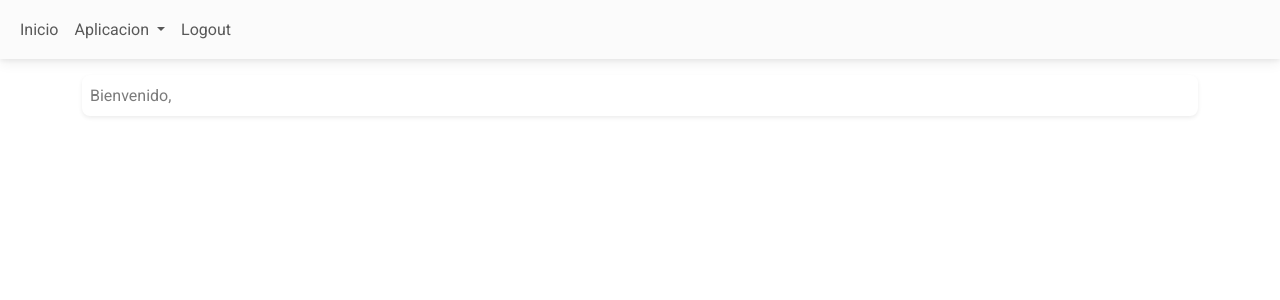
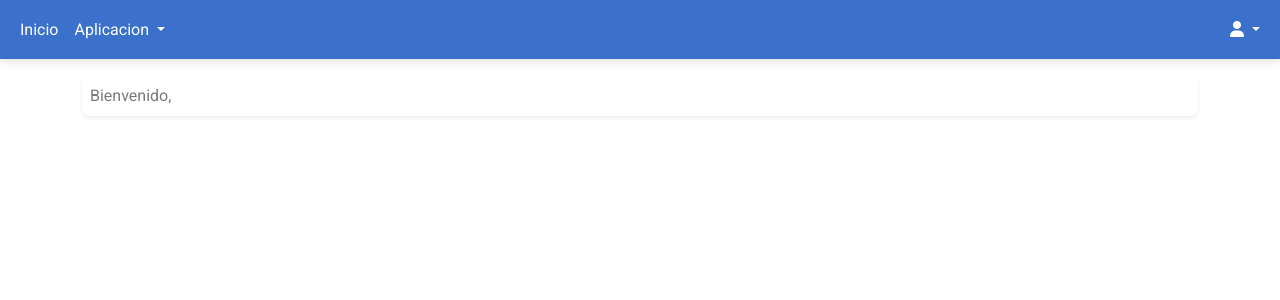
Before and after one commit to hugomrj/hnasociados, a Django app: page /home/ in a window 1280 px wide. Shown: the top 300 px of the page. Run offline with Django 5.2, Linux system fonts and the light colour scheme.

Commit message:
20250210h2356

```diff
--- /dev/null
+++ b/static/css/color.css
@@ -0,0 +1,63 @@
+/* Colores base */
+:root {
+    --primary-bg: #1E88E5;
+    --secondary-bg: #00695C;
+    --tertiary-bg: #1ae5de;
+
+    --primary-color: #1E88E5;
+    --secondary-color: #00695C;
+    --tertiary-color: #1ae5de;
+
+}
+
+
+
+/* para fondo */
+/*
+.bg-primary {
+    background-color: var(--primary-color);
+    border-color: var(--primary-color);
+    color: white;
+    --mdb-btn-bg: var(--primary-color);
+}
+*/
+
+/* Estilos de los botones */
+/*
+.btn-primary {
+    --mdb-btn-bg: var(--primary-color);
+    --mdb-btn-border-color: var(--primary-color);
+    --mdb-btn-hover-bg: var(--secondary-color);
+    --mdb-btn-hover-border-color: var(--secondary-color);
+    --mdb-btn-text-color: white;
+}
+*/
+
+
+/* Estilos de la navbar */
+.navbar-dark {
+    --mdb-navbar-color: white !important; /* Texto blanco */
+    --mdb-navbar-link-color: white !important; /* Enlaces blancos */
+    --mdb-navbar-link-hover-color: var(--primary-color) !important; /* Color al pasar el mouse sobre los enlaces */
+    --mdb-navbar-toggler-icon-color: white !important; /* Color del ícono del menú hamburguesa */
+}
+
+.navbar-dark .navbar-nav .nav-dark:hover {
+    color: white!important; /* Asegura que el color al pasar el mouse sea el deseado */
+}
+
+
+.nav-link.dropdown-toggle.show {
+    color: white !important; /* Texto blanco */
+}
+
+
+
+
+
+
+.bg-secondary {
+    --mdb-bg-opacity: 1; /* Asegura que el color de fondo sea sólido */
+    background-color: var(--secondary-color)!important;
+    color: white !important; /* Color del texto */
+}
--- a/static/css/styles.css
+++ b/static/css/styles.css
@@ -68,14 +68,3 @@ input[type="number"] {
         padding: 10px;
     }
 }
-
-
-
-
-
-
-
-.bg-primary {
-    --mdb-text-opacity: 1;
-    color: rgba(var(--mdb-primary-rgb), var(--mdb-text-opacity)) !important;
-  }
--- a/templates/base.html
+++ b/templates/base.html
@@ -58,7 +58,7 @@
 
 
     <link rel="stylesheet" href="{% static 'css/styles.css' %}">
-
+    <link rel="stylesheet" href="{% static 'css/color.css' %}">
 
 </head>
 
--- a/templates/nav.html
+++ b/templates/nav.html
@@ -1,4 +1,4 @@
-<nav class="navbar navbar-expand-lg navbar-light bg-body-tertiary">
+<nav class="navbar navbar-expand-lg navbar-dark bg-primary">
   <!-- Container wrapper -->
   <div class="container-fluid">
     <!-- Toggle button -->
@@ -24,7 +24,7 @@
         </li>
 
         <!-- Navbar dropdown -->
-        <li class="nav-item dropdown">
+        <li class="nav-item dropdown ">
           <a
             data-mdb-dropdown-init
             class="nav-link dropdown-toggle"
@@ -35,29 +35,63 @@
           >
             Aplicacion
           </a>
+
           <!-- Dropdown menu -->
-          <ul class="dropdown-menu" aria-labelledby="navbarDropdown">
-            <li>
-              <a class="dropdown-item" href="#">Action</a>
-            </li>
-            <li>
-              <a class="dropdown-item" href="#">Another action</a>
-            </li>
+          <ul class="dropdown-menu " aria-labelledby="navbarDropdown"
+            data-mdb-theme="dark">
+
+
             <li><hr class="dropdown-divider" /></li>
             <li>
-              <a class="dropdown-item" href="#">Something else here</a>
+              <a class="dropdown-item" href="#">Clientes</a>
             </li>
           </ul>
         </li>
 
-        <li class="nav-item">
-          <a class="nav-link" href="/logout/">Logout</a>
-        </li>
+
+
 
       </ul>
-      <!-- Left links -->
+
     </div>
     <!-- Collapsible wrapper -->
-  </div>
+
+
+
+
+    <!-- Right elements -->
+    <div class="d-flex align-items-center">
+
+
+      <ul class="navbar-nav d-flex flex-row">
+        <!-- Icon dropdown -->
+        <li class="nav-item me-3 me-lg-0 dropdown">
+          <a data-mdb-dropdown-init="" class="nav-link dropdown-toggle"
+            href="#" id="navbarDropdown" role="button" aria-expanded="false"
+            data-mdb-dropdown-initialized="true">
+            <i class="fas fa-user"></i>
+          </a>
+          <ul class="dropdown-menu" aria-labelledby="navbarDropdown"
+            style="position: absolute; inset: 0px auto auto 0px; margin: 0px; transform: translate3d(0px, 43.6364px, 0px);"
+            data-popper-placement="bottom-start"
+            data-mdb-popper="null"
+            data-mdb-theme="dark"
+            >
+
+            <li>
+              <a class="dropdown-item" href="/logout/">Salir</a>
+            </li>
+            <li><hr class="dropdown-divider"></li>
+
+          </ul>
+        </li>
+        <!-- Icon dropdown -->
+      </ul>
+
+    </div>
+    <!-- Right elements -->
+
+
+    </div>
   <!-- Container wrapper -->
 </nav>
```
